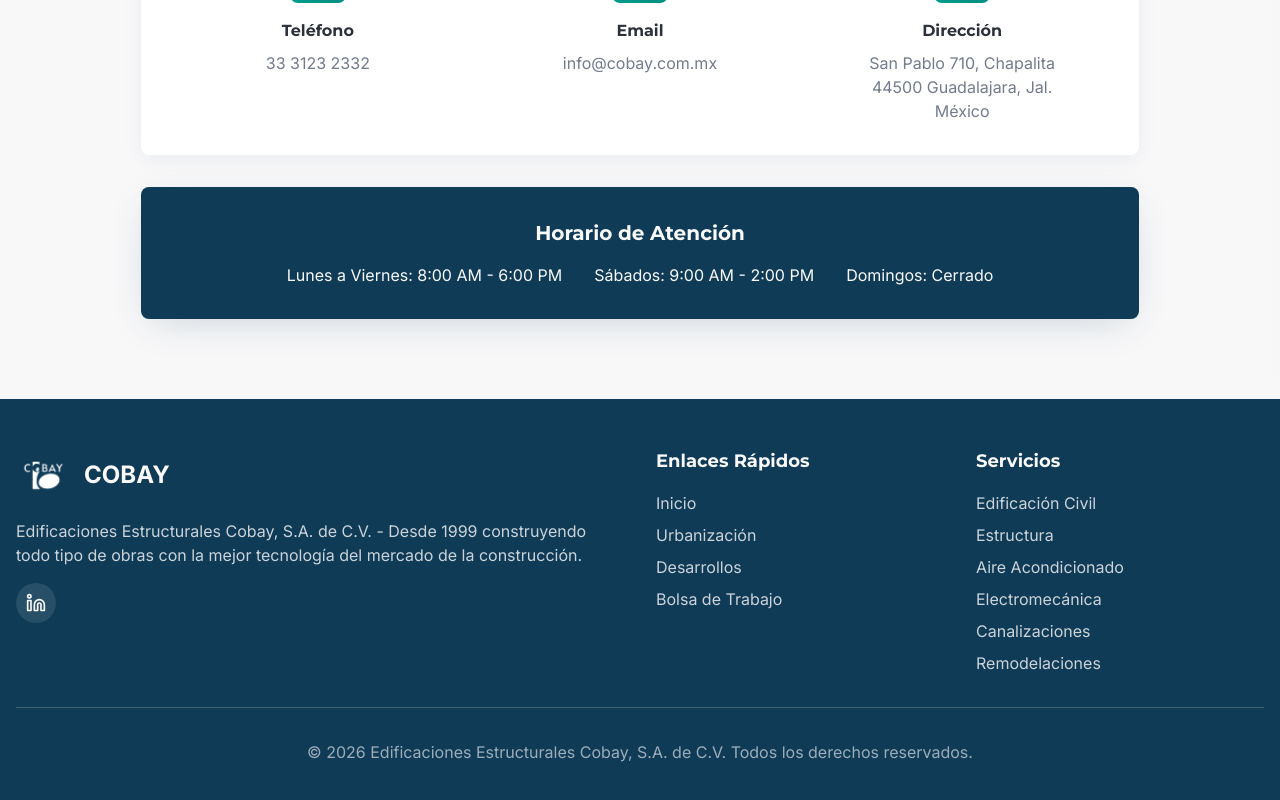
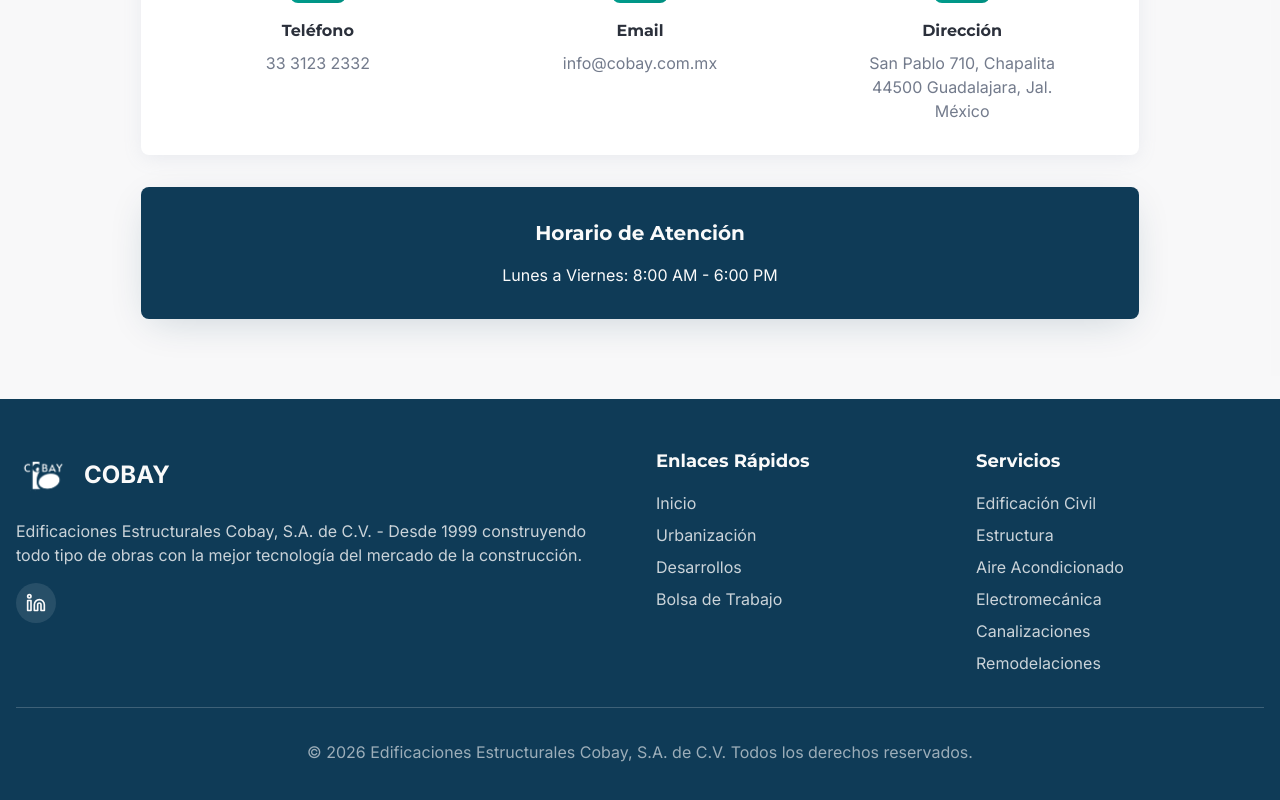
Before and after one commit to jpjimenezn/constructor-landing, a React (Vite) app: page / in a window 1280 px wide. Shown: the part 2165-2965 px from the top of the page. Built offline with nearby package versions, Linux system fonts and the light colour scheme; the HTML template or start-up script is replaced by a standard one.

Commit message:
Update contact hours and change project link in Hero component. Remove Saturday and Sunday hours for accuracy and redirect project link to Urbanizacion.

```diff
--- a/index.html
+++ b/index.html
@@ -3,6 +3,7 @@
   <head>
     <meta charset="UTF-8" />
     <meta name="viewport" content="width=device-width, initial-scale=1.0" />
+    <link rel="icon" type="image/svg+xml" href="/favicon.svg" />
     <link rel="icon" type="image/png" href="/favicon.png" />
     <title>COBAY - Edificaciones Estructurales | Construcción de Excelencia</title>
     <meta name="description" content="Edificaciones Estructurales COBAY, S.A. de C.V. - Desde 1999 construyendo todo tipo de obras con la mejor tecnología del mercado. Urbanización, Desarrollos y más." />
--- a/src/components/Contact.tsx
+++ b/src/components/Contact.tsx
@@ -96,8 +96,6 @@ const Contact = () => {
               <h4 className="text-xl font-bold mb-4">Horario de Atención</h4>
               <div className="flex flex-col md:flex-row justify-center gap-4 md:gap-8">
                 <p>Lunes a Viernes: 8:00 AM - 6:00 PM</p>
-                <p>Sábados: 9:00 AM - 2:00 PM</p>
-                <p>Domingos: Cerrado</p>
               </div>
             </div>
           </div>
--- a/src/components/Hero.tsx
+++ b/src/components/Hero.tsx
@@ -65,7 +65,7 @@ const Hero = () => {
             className="border-2 border-primary bg-white/40 text-primary hover:bg-primary hover:text-primary-foreground font-semibold text-lg px-8 py-6 transition-all duration-300 hover:scale-105"
             asChild
           >
-            <Link to="/desarrollos">
+            <Link to="/urbanizacion">
               Ver proyectos
             </Link>
           </Button>
```
